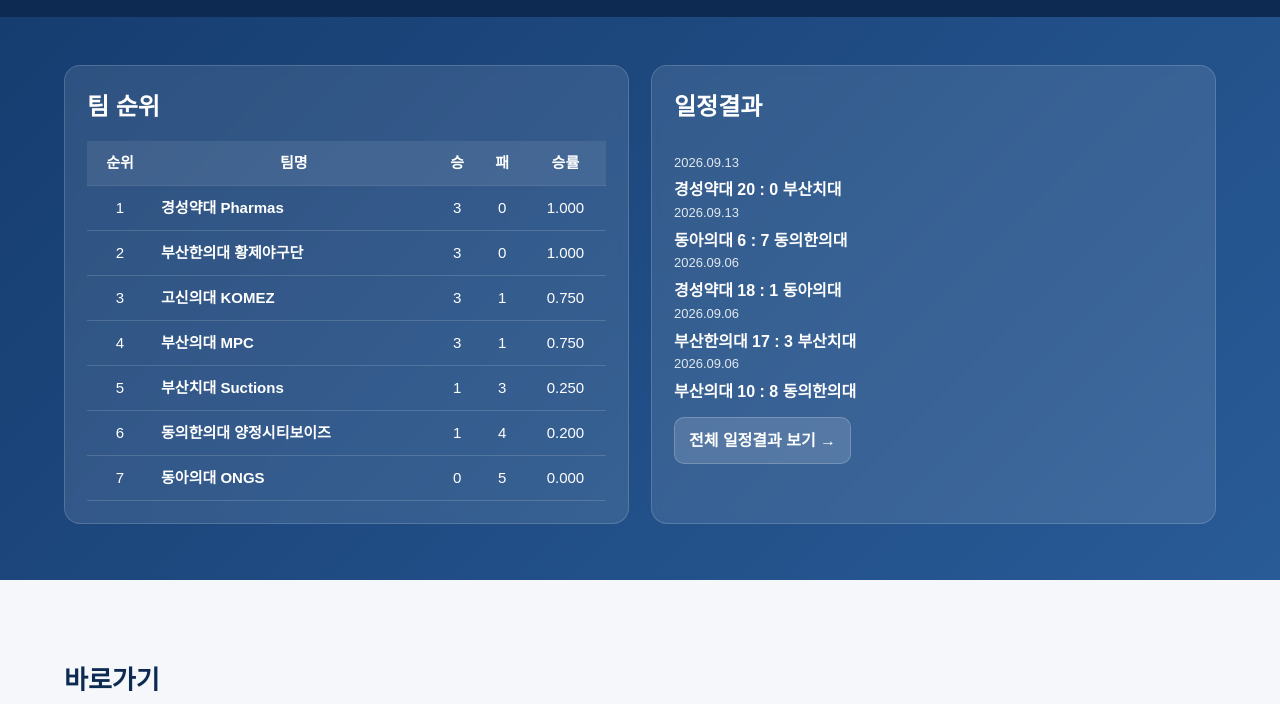
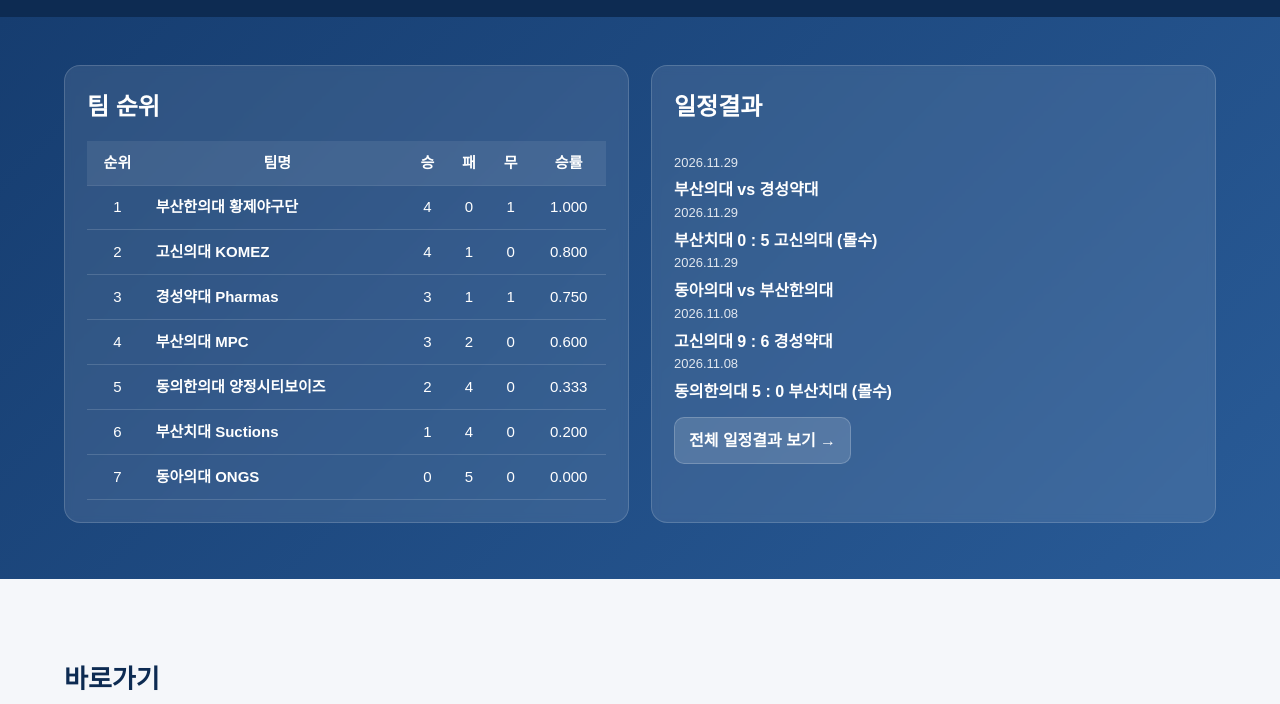
Before and after one commit to busanmedicalleague/busan-medical-league, a plain HTML site: page index.html in a window 1280 px wide. Shown: the part 94-798 px from the top of the page. Drawn offline with Linux system fonts and the light colour scheme.

Commit message:
Update index.html

```diff
--- a/index.html
+++ b/index.html
@@ -361,29 +361,33 @@
                 <th>팀명</th>
                 <th>승</th>
                 <th>패</th>
+                <th>무</th>
                 <th>승률</th>
               </tr>
             </thead>
             <tbody>
               <tr>
+
+              <tr>
                 <td>1</td>
-                <td class="team-name">경성약대 Pharmas</td>
-                <td>3</td>
+                <td class="team-name">부산한의대 황제야구단</td>
+                <td>4</td>
                 <td>0</td>
+                <td>1</td>
                 <td>1.000</td>
               </tr>
               <tr>
                 <td>2</td>
-                <td class="team-name">부산한의대 황제야구단</td>
+                <td class="team-name">고신의대 KOMEZ</td>
+                <td>4</td>
+                <td>1</td>
+                <td>0</td>
+                <td>0.800</td>
+              </tr>
                 <td>3</td>
-                <td>0</td>
-                <td>1.000</td>
-              </tr>
-
-              <tr>
+                <td class="team-name">경성약대 Pharmas</td>
                 <td>3</td>
-                <td class="team-name">고신의대 KOMEZ</td>
-                <td>3</td>
+                <td>1</td>
                 <td>1</td>
                 <td>0.750</td>
               </tr>
@@ -391,22 +395,24 @@
                 <td>4</td>
                 <td class="team-name">부산의대 MPC</td>
                 <td>3</td>
-                <td>1</td>
-                <td>0.750</td>
+                <td>2</td>
+                <td>0</td>
+                <td>0.600</td>
+              </tr>
+            <tr>
+                <td>5</td>
+                <td class="team-name">동의한의대 양정시티보이즈</td>
+                <td>2</td>
+                <td>4</td>
+                <td>0</td>
+                <td>0.333</td>
               </tr>
               <tr>
-                <td>5</td>
+                <td>6</td>
                 <td class="team-name">부산치대 Suctions</td>
                 <td>1</td>
-                <td>3</td>
-                <td>0.250</td>
-              </tr>
-
-              <tr>
-                <td>6</td>
-                <td class="team-name">동의한의대 양정시티보이즈</td>
-                <td>1</td>
                 <td>4</td>
+                <td>0</td>
                 <td>0.200</td>
               </tr>
               <tr>
@@ -414,6 +420,7 @@
                 <td class="team-name">동아의대 ONGS</td>
                 <td>0</td>
                 <td>5</td>
+                <td>0</td>
                 <td>0.000</td>
               </tr>
 
@@ -425,6 +432,18 @@
           <h2>일정결과</h2>
           <ul class="schedule-list">
             <li>
+              <div class="schedule-date">2026.11.29</div>
+              <div class="schedule-match">부산의대 vs 경성약대</div>
+              <div class="schedule-date">2026.11.29</div>
+              <div class="schedule-match">부산치대 0 : 5 고신의대 (몰수)</div>
+              <div class="schedule-date">2026.11.29</div>
+              <div class="schedule-match">동아의대 vs 부산한의대</div>
+              <div class="schedule-date">2026.11.08</div>
+              <div class="schedule-match">고신의대 9 : 6 경성약대</div>
+              <div class="schedule-date">2026.11.08</div>
+              <div class="schedule-match">동의한의대 5 : 0 부산치대 (몰수)</div>
+              <div class="schedule-date">2026.11.08</div>
+              <div class="schedule-match">부산한의대 8 : 1 부산의대</div>
               <div class="schedule-date">2026.09.13</div>
               <div class="schedule-match">경성약대 20 : 0 부산치대</div>
               <div class="schedule-date">2026.09.13</div>
@@ -435,6 +454,8 @@
               <div class="schedule-match">부산한의대 17 : 3 부산치대</div>
               <div class="schedule-date">2026.09.06</div>
               <div class="schedule-match">부산의대 10 : 8 동의한의대</div>
+              <div class="schedule-date">2026.05.23</div>
+              <div class="schedule-match">동의한의대 0 : 5 경성약대 (몰수)</div>
               <div class="schedule-date">2026.05.23</div>
               <div class="schedule-match">동아의대 7 : 15 고신의대</div>
               <div class="schedule-date">2026.05.23</div>
```
